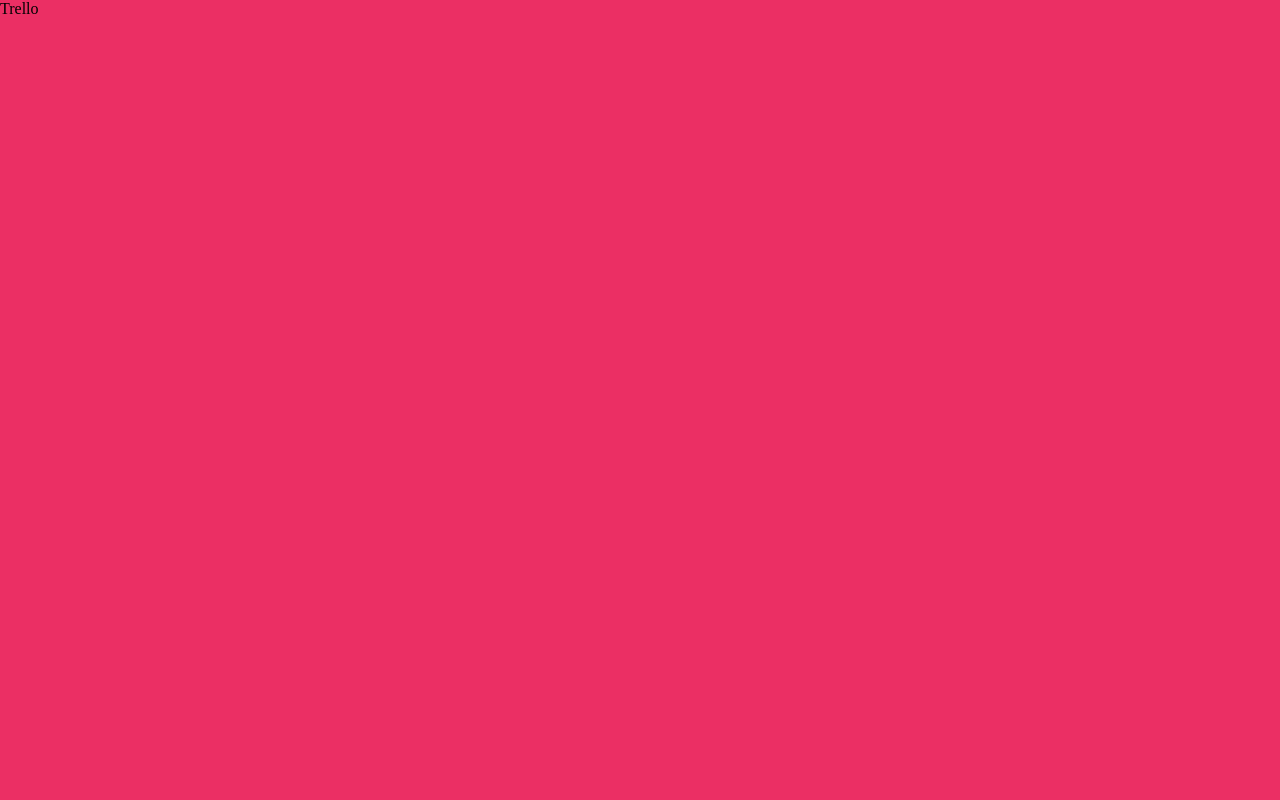
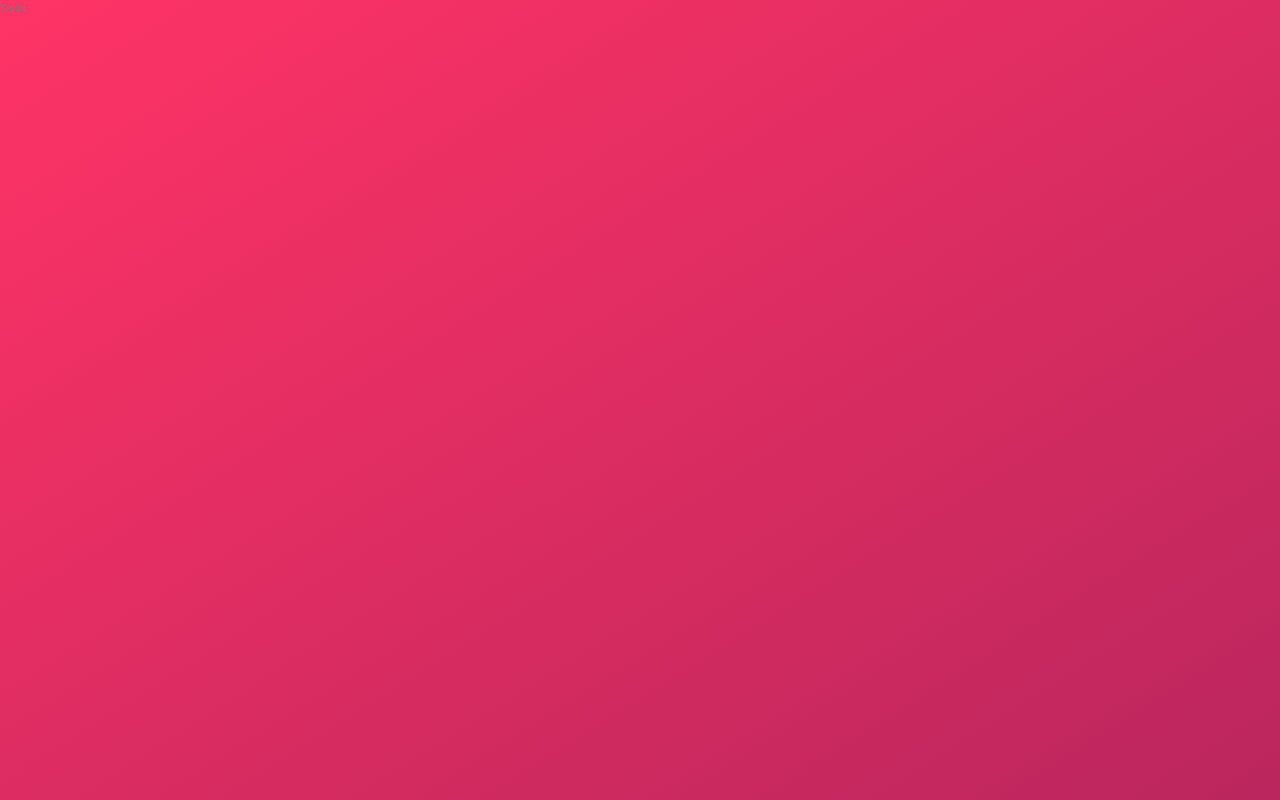
Before and after one commit to XenderMd/Trello_Flex, a website: page index.html in a window 1280 px wide. Drawn offline with nearby package versions, Linux system fonts and the light colour scheme.

Commit message:
Defining Project Settings and Custom Properties

```diff
--- /dev/null
+++ b/sass/base/_base.scss
@@ -0,0 +1,60 @@
+/*
+COLORS
+
+Primary: #eb2f64
+Primary light: #FF3366
+Primary dark: #BA265D
+
+Grey light 1: #faf9f9
+Grey light 2: #f4f2f2
+Grey light 3: #f0eeee
+Grey light 4: #ccc
+
+Grey dark 1: #333
+Grey dark 2: #777
+Grey dark 3: #999
+
+*/
+
+:root{
+    --color-primary: #eb2f64;
+    --color-primary-light: #FF3366;
+    --color-primary-dark: #BA265D;
+
+    --color-grey-light-1: #faf9f9;
+    --color-grey-light-2: #f4f2f2;
+    --color-grey-light-3: #f0eeee;
+    --color-grey-light-4: #ccc;
+
+    --color-grey-dark-1: #333;
+    --color-grey-dark-2: #777;
+    --color-grey-dark-3: #999;
+}
+
+
+* {
+    margin: 0;
+    padding: 0;
+}
+
+
+*,*::after,*::before{
+    box-sizing: inherit;
+}
+
+html{
+
+    box-sizing: border-box;
+    font-size: 62.5%; //1rem = 10px;
+}
+
+body {
+        font-family: 'Open Sans', sans-serif;
+        font-weight: 400;
+        line-height: 1.6;
+        color: var(--color-grey-dark-2);
+        background-image: linear-gradient(to right bottom, var(--color-primary-light), var(--color-primary-dark));
+        background-size: cover;
+        background-repeat: no-repeat;
+        min-height: 100vh;
+    }
--- a/sass/main.scss
+++ b/sass/main.scss
@@ -1,25 +1,7 @@
-/*
-COLORS
+@import "base/base";
 
-Primary: #eb2f64
-Primary light: #FF3366
-Primary dark: #BA265D
 
-Grey light 1: #faf9f9
-Grey light 2: #f4f2f2
-Grey light 3: #f0eeee
-Grey light 4: #ccc
+@import 'components/components';
 
-Grey dark 1: #333
-Grey dark 2: #777
-Grey dark 3: #999
 
-*/
-*{
-    margin:0;
-    padding:0;
-}
-
-body {
-    background-color: #eb2f64;
-}
+@import 'layout/layout';
```
Also changed, not shown: css/style.css, sass/components/_components.scss (added), sass/layout/_layout.scss (added).
